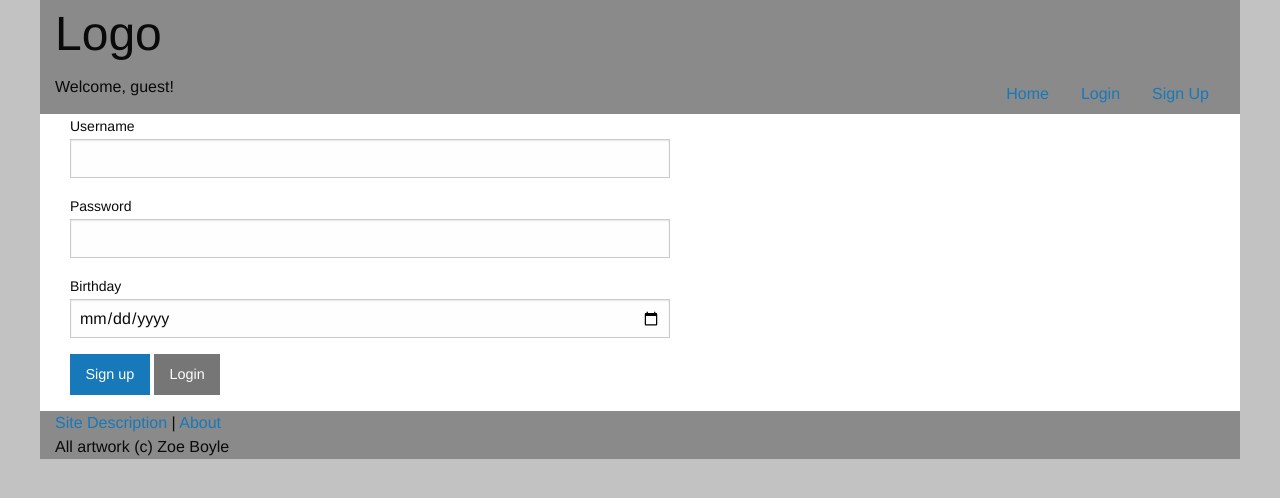
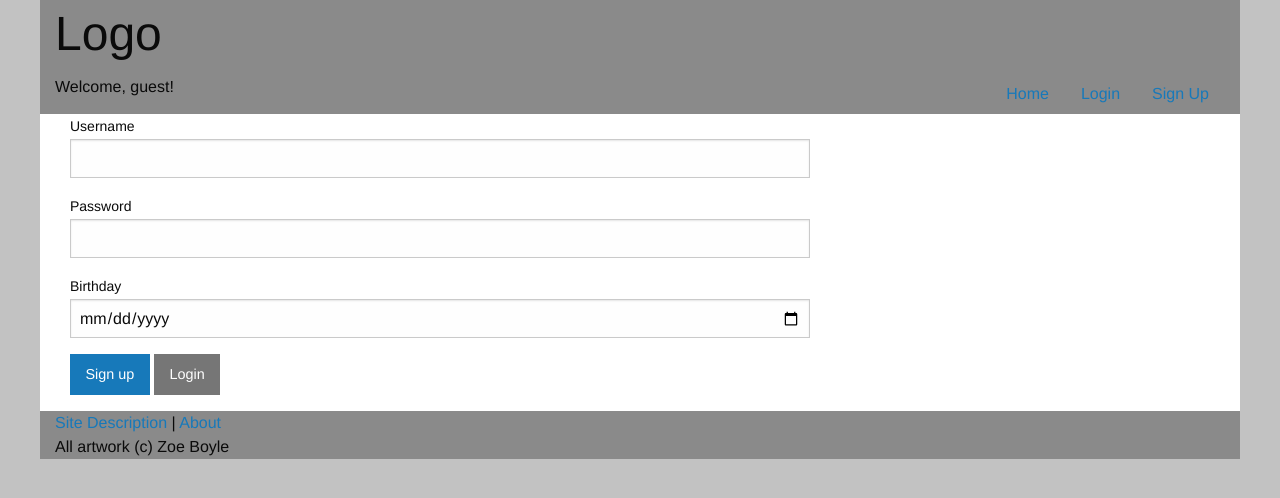
Before and after one commit to zboyle1/VirtuaPets, a PHP site: page /places/signup.php in a window 1280 px wide. Shown: the top 498 px of the page. Run offline with PHP 8.4, Linux system fonts and the light colour scheme.

Commit message:
moved content grid to make more sense

```diff
--- a/footer.php
+++ b/footer.php
@@ -1,8 +1,6 @@
 <?php
 function send_footer() {
     echo <<< FOOTER
-    </div>
-    </div>
     <div id = "footer" class = "grid-x grid-padding-x">
         <div class = "cell large-12 medium-12 small-12">
             <a href ="/~zboyle1/places/description.php">Site Description</a> | <a href = "/~zboyle1/places/about.php">About</a>
--- a/header.php
+++ b/header.php
@@ -14,8 +14,6 @@ function guest_nav() {
     <li><a href = "/~zboyle1/places/signup.php">Sign Up</a>
     </div>
     </div>
-    <div id = "content" class = "grid-x grid-padding-x grid-margin-x">
-    <div class = "cell">
     GUESTLINKS;
 }
 
@@ -29,13 +27,9 @@ function user_nav($user) {
     </ul>
     </div>
     </div>
-    <div id = "content" class = "grid-x grid-padding-x grid-margin-x">
     USERLINKS;
 
     include '/~zboyle1/petsidebar.php';
-?>
-    <div class = "small-6 medium-8 large-10 cell">
-<?php
 }
 
 $user = isLoggedIn();
--- a/index.php
+++ b/index.php
@@ -2,11 +2,15 @@
 	include 'header.php';
     include 'footer.php';
 ?>
+<div id = "content" class = "grid-x grid-padding-x grid-margin-x">
+<div class = "cell">
 Lorem ipsum dolor sit amet, consectetur adipiscing elit. Phasellus risus nunc, eleifend non erat eget, feugiat rhoncus est. Proin cursus orci ut nisl mattis, a pulvinar nisl porttitor. Maecenas scelerisque nunc augue, at scelerisque quam dignissim at. Integer aliquam imperdiet ex, at rhoncus nulla pellentesque ac. Integer sit amet suscipit leo. Curabitur vel felis sapien. Pellentesque interdum pulvinar metus, eget pellentesque libero mollis sed. Nulla sed convallis orci, sit amet viverra enim. Etiam finibus massa id ante consequat commodo. Vestibulum ante ipsum primis in faucibus orci luctus et ultrices posuere cubilia curae; Morbi porttitor tristique sodales. Duis sed erat erat.
 
 Suspendisse suscipit lectus sed quam accumsan imperdiet. Nullam at tincidunt diam. Mauris vitae nibh elementum, semper nibh non, placerat risus. Cras ut consectetur tellus. Ut aliquam est at eros euismod cursus. Quisque facilisis dolor erat, et sodales turpis rutrum et. Mauris turpis neque, malesuada ut eros vel, semper elementum ante. Etiam ut leo vitae arcu auctor porttitor in id quam. Nulla sit amet metus in elit maximus gravida. Aliquam ullamcorper vitae neque eget lacinia. Aenean dignissim nisl at ex cursus, sit amet blandit nisl fermentum. In tellus nulla, ullamcorper quis efficitur ut, mollis a orci. Integer id velit vel risus sodales finibus. Vestibulum ante ipsum primis in faucibus orci luctus et ultrices posuere cubilia curae;
 
 Integer ante sem, sagittis nec dolor nec, tincidunt tincidunt mauris. Fusce elementum neque commodo, sagittis turpis sit amet, imperdiet arcu. Sed diam mauris, ultricies et feugiat et, efficitur vitae arcu. Vivamus eu urna nulla. Morbi dignissim urna eu consequat cursus. Nullam fringilla nibh ac mi condimentum molestie in vel lectus. Phasellus nulla est, interdum vitae efficitur ac, vestibulum quis magna. Etiam mi turpis, euismod sed tempus vel, tincidunt ut dolor. Quisque in tellus pellentesque, aliquet felis eu, dictum odio. Ut convallis diam eget nisl viverra venenatis. Nam eu quam nunc. Duis vel malesuada diam. Vivamus mattis lacus tincidunt lorem egestas, ac tristique libero pulvinar. Curabitur finibus metus sit amet justo tempus tristique. In id porttitor sapien. Proin fermentum pharetra mattis.
+</div>
+</div>
 <?php
     send_footer();
 ?>
--- a/places/about.php
+++ b/places/about.php
@@ -3,13 +3,15 @@
 	include '../header.php';
     include '../footer.php';
 ?>
-
+<div id = "content" class = "grid-x grid-padding-x grid-margin-x">
+<div class = "cell">
 Lorem ipsum dolor sit amet, consectetur adipiscing elit. Phasellus risus nunc, eleifend non erat eget, feugiat rhoncus est. Proin cursus orci ut nisl mattis, a pulvinar nisl porttitor. Maecenas scelerisque nunc augue, at scelerisque quam dignissim at. Integer aliquam imperdiet ex, at rhoncus nulla pellentesque ac. Integer sit amet suscipit leo. Curabitur vel felis sapien. Pellentesque interdum pulvinar metus, eget pellentesque libero mollis sed. Nulla sed convallis orci, sit amet viverra enim. Etiam finibus massa id ante consequat commodo. Vestibulum ante ipsum primis in faucibus orci luctus et ultrices posuere cubilia curae; Morbi porttitor tristique sodales. Duis sed erat erat.
 
 Suspendisse suscipit lectus sed quam accumsan imperdiet. Nullam at tincidunt diam. Mauris vitae nibh elementum, semper nibh non, placerat risus. Cras ut consectetur tellus. Ut aliquam est at eros euismod cursus. Quisque facilisis dolor erat, et sodales turpis rutrum et. Mauris turpis neque, malesuada ut eros vel, semper elementum ante. Etiam ut leo vitae arcu auctor porttitor in id quam. Nulla sit amet metus in elit maximus gravida. Aliquam ullamcorper vitae neque eget lacinia. Aenean dignissim nisl at ex cursus, sit amet blandit nisl fermentum. In tellus nulla, ullamcorper quis efficitur ut, mollis a orci. Integer id velit vel risus sodales finibus. Vestibulum ante ipsum primis in faucibus orci luctus et ultrices posuere cubilia curae;
 
 Integer ante sem, sagittis nec dolor nec, tincidunt tincidunt mauris. Fusce elementum neque commodo, sagittis turpis sit amet, imperdiet arcu. Sed diam mauris, ultricies et feugiat et, efficitur vitae arcu. Vivamus eu urna nulla. Morbi dignissim urna eu consequat cursus. Nullam fringilla nibh ac mi condimentum molestie in vel lectus. Phasellus nulla est, interdum vitae efficitur ac, vestibulum quis magna. Etiam mi turpis, euismod sed tempus vel, tincidunt ut dolor. Quisque in tellus pellentesque, aliquet felis eu, dictum odio. Ut convallis diam eget nisl viverra venenatis. Nam eu quam nunc. Duis vel malesuada diam. Vivamus mattis lacus tincidunt lorem egestas, ac tristique libero pulvinar. Curabitur finibus metus sit amet justo tempus tristique. In id porttitor sapien. Proin fermentum pharetra mattis.
-
+</div>
+</div>
 <?php
     send_footer();
 ?>
--- a/places/description.php
+++ b/places/description.php
@@ -3,11 +3,15 @@
 	include '../header.php';
     include '../footer.php';
 ?>
+<div id = "content" class = "grid-x grid-padding-x grid-margin-x">
+<div class = "cell">
 Lorem ipsum dolor sit amet, consectetur adipiscing elit. Phasellus risus nunc, eleifend non erat eget, feugiat rhoncus est. Proin cursus orci ut nisl mattis, a pulvinar nisl porttitor. Maecenas scelerisque nunc augue, at scelerisque quam dignissim at. Integer aliquam imperdiet ex, at rhoncus nulla pellentesque ac. Integer sit amet suscipit leo. Curabitur vel felis sapien. Pellentesque interdum pulvinar metus, eget pellentesque libero mollis sed. Nulla sed convallis orci, sit amet viverra enim. Etiam finibus massa id ante consequat commodo. Vestibulum ante ipsum primis in faucibus orci luctus et ultrices posuere cubilia curae; Morbi porttitor tristique sodales. Duis sed erat erat.
 
 Suspendisse suscipit lectus sed quam accumsan imperdiet. Nullam at tincidunt diam. Mauris vitae nibh elementum, semper nibh non, placerat risus. Cras ut consectetur tellus. Ut aliquam est at eros euismod cursus. Quisque facilisis dolor erat, et sodales turpis rutrum et. Mauris turpis neque, malesuada ut eros vel, semper elementum ante. Etiam ut leo vitae arcu auctor porttitor in id quam. Nulla sit amet metus in elit maximus gravida. Aliquam ullamcorper vitae neque eget lacinia. Aenean dignissim nisl at ex cursus, sit amet blandit nisl fermentum. In tellus nulla, ullamcorper quis efficitur ut, mollis a orci. Integer id velit vel risus sodales finibus. Vestibulum ante ipsum primis in faucibus orci luctus et ultrices posuere cubilia curae;
 
 Integer ante sem, sagittis nec dolor nec, tincidunt tincidunt mauris. Fusce elementum neque commodo, sagittis turpis sit amet, imperdiet arcu. Sed diam mauris, ultricies et feugiat et, efficitur vitae arcu. Vivamus eu urna nulla. Morbi dignissim urna eu consequat cursus. Nullam fringilla nibh ac mi condimentum molestie in vel lectus. Phasellus nulla est, interdum vitae efficitur ac, vestibulum quis magna. Etiam mi turpis, euismod sed tempus vel, tincidunt ut dolor. Quisque in tellus pellentesque, aliquet felis eu, dictum odio. Ut convallis diam eget nisl viverra venenatis. Nam eu quam nunc. Duis vel malesuada diam. Vivamus mattis lacus tincidunt lorem egestas, ac tristique libero pulvinar. Curabitur finibus metus sit amet justo tempus tristique. In id porttitor sapien. Proin fermentum pharetra mattis.
+</div>
+</div>
 <?php
     send_footer();
 ?>
--- a/places/inventory.php
+++ b/places/inventory.php
@@ -3,9 +3,13 @@
 	include '../header.php';
     include '../footer.php';
 ?>
+    <div id = "content" class = "grid-x grid-padding-x grid-margin-x">
+    <div class = "cell">
         <!-- Show cards of user inventory here -->
         <!-- Choosing an item will send ajax request to confirm item is in inventory -->
         <!-- show options for item -->
+</div>
+</div>
 <?php
     send_footer();
 ?>
--- a/places/profile.php
+++ b/places/profile.php
@@ -3,6 +3,8 @@
 	include '../header.php';
     include '../footer.php';
 ?>
+    <div id = "content" class = "grid-x grid-padding-x grid-margin-x">
+    <div class = "cell">
 <!-- Okay, should change this so links to profile will use GET method to retrieve user's name -->
             <h2><?php echo "$user's profile" ?></h2>
             <!-- send ajax request to get user details -->
@@ -10,6 +12,8 @@
             <!-- send ajax request to get all pet details -->
             <!-- display pets in cards, side by side -->
             <!-- each pet card will display an image of the pet, the pets name and hunger level-->
+</div>
+</div>
 <?php
     send_footer();
 ?>
--- a/places/shop.php
+++ b/places/shop.php
@@ -3,11 +3,15 @@
 	include '../header.php';
     include '../footer.php';
 ?>
+    <div id = "content" class = "grid-x grid-padding-x grid-margin-x">
+    <div class = "cell">
             <!-- show all shop items -->
             <!-- when an item is clicked, show popup asking if user wants to buy -->
             <!-- make ajax request to find users gold amount -->
             <!-- if not enough, send error -->
             <!-- if enough, subtract item amount from user gold -->
+</div>
+</div>
 <?php
     send_footer();
 ?>
--- a/places/signup.php
+++ b/places/signup.php
@@ -3,28 +3,24 @@
 	include '../header.php';
     include '../footer.php';
 ?>
-            <form onsubmit="return(signup())" id = "forms">
-            <div class="large-6 cell">
+<div id = "content" class = "grid-x grid-padding-x grid-margin-x">
+    <div class="cell large-8 medium-6 small-4">
+    <form onsubmit="return(signup())">
 		<label>Username
             <input type="text" id="user">
         </label>
-            </div>
-            <div class="large-6 cell">
 		<label>Password
             <input type="text" id="pass">
         </label>
-            </div>
-            <div class="cell">
         <label>Birthday
             <input type="date" id="dob">
         </label>
-            </div>
-            <div class="large-3 cell">
 		<button class = "submit button">Sign up</button>
         <a href = "/~zboyle1/places/login.php" class="button secondary">Login</a>
         <div id="message"></div>
+	</form>
     </div>
-			</form>
+</div>
 <?php
     send_footer();
 ?>
```
Also changed, not shown: places/login.php (+6 -7 lines). Lines whose indentation alone changed are shown as unchanged.
